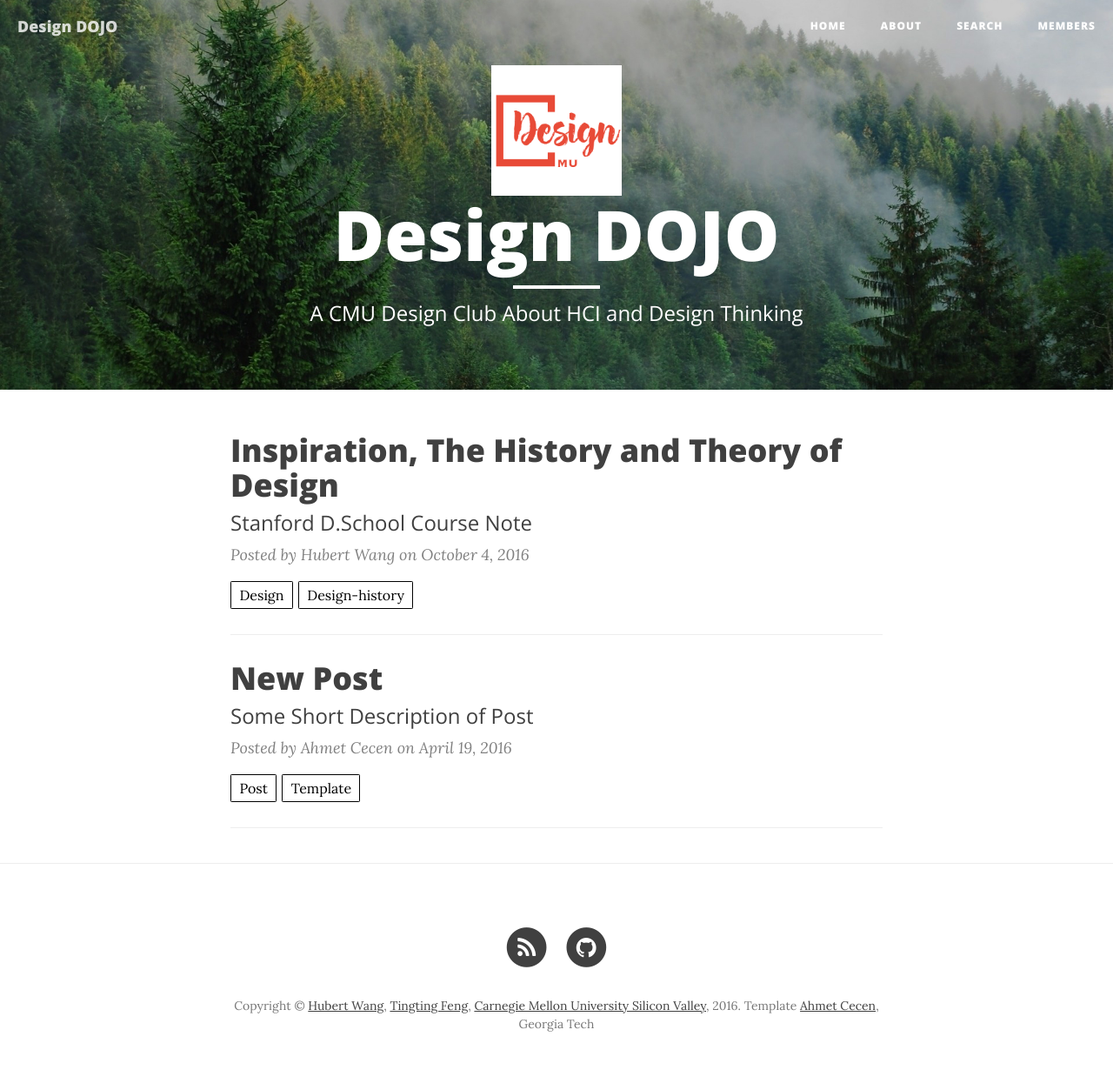
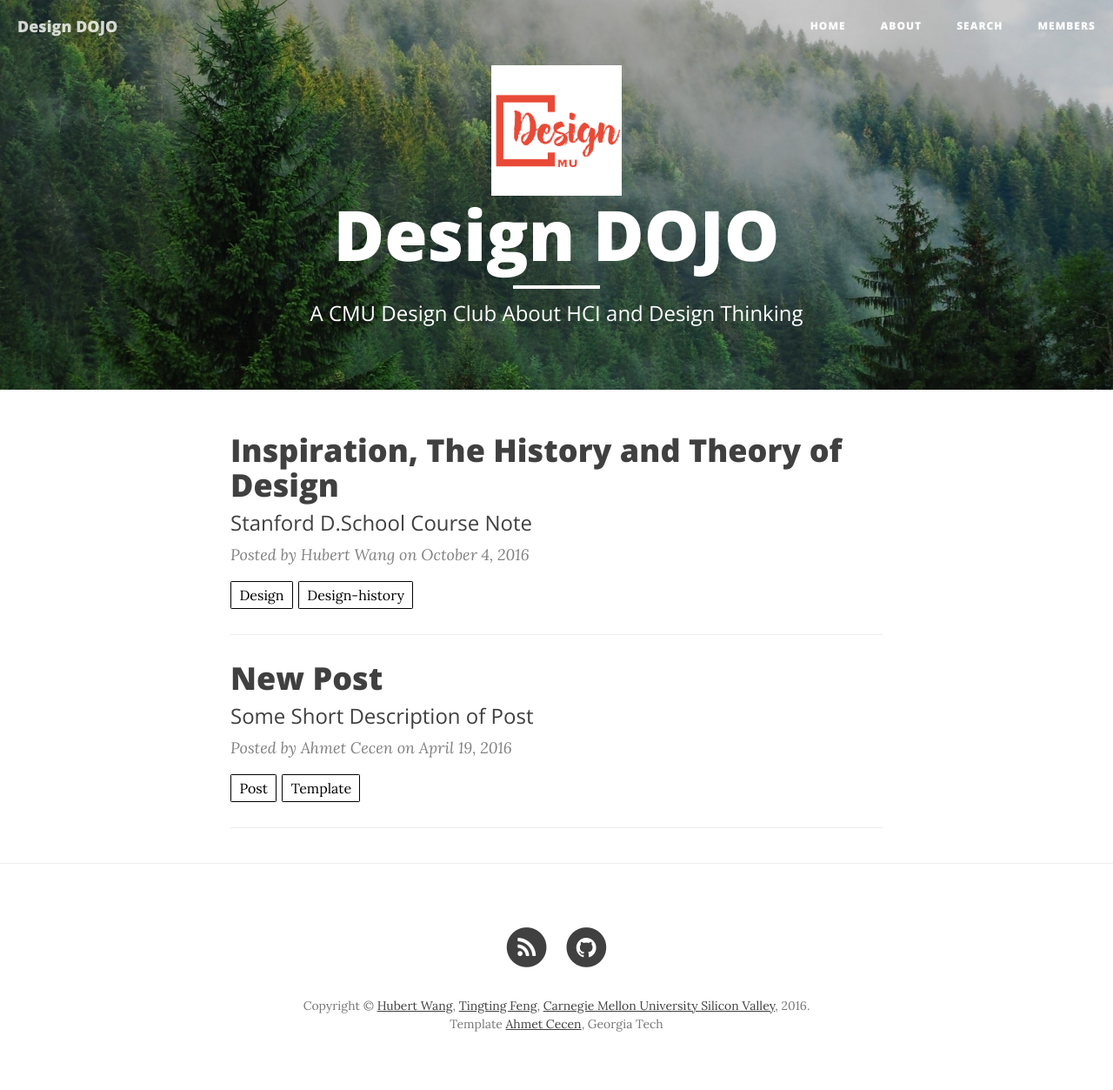
Before and after one commit to designdojo/designdojo.github.io, a Jekyll site: the page built from index.html, in a window 1280 px wide. Shown: the whole page at 87% size. Built offline with Jekyll 4.4.1, drawn with Linux system fonts in a browser that asks for light colours; nearby versions of some CDN libraries; the list of posts is cut into pages by our own code.

Commit message:
add format

```diff
--- a/_includes/footer.html
+++ b/_includes/footer.html
@@ -69,7 +69,7 @@
                     </li>
                     {% endif %}
                 </ul>
-                <p class="copyright text-muted"> Copyright © <a href="http://mr-why.com"> Hubert Wang</a>, <a href="#">Tingting Feng</a>, <a href="https://www.cmu.edu/silicon-valley/">Carnegie Mellon University Silicon Valley</a>, 2016. Template <a href="http://ahmetcecen.github.io/" target="_blank">Ahmet Cecen</a>, Georgia Tech </p>
+                <p class="copyright text-muted"> Copyright © <a href="http://mr-why.com"> Hubert Wang</a>, <a href="#">Tingting Feng</a>, <a href="https://www.cmu.edu/silicon-valley/">Carnegie Mellon University Silicon Valley</a>, 2016.<br> Template <a href="http://ahmetcecen.github.io/" target="_blank">Ahmet Cecen</a>, Georgia Tech </p>
             </div>
         </div>
     </div>
```
